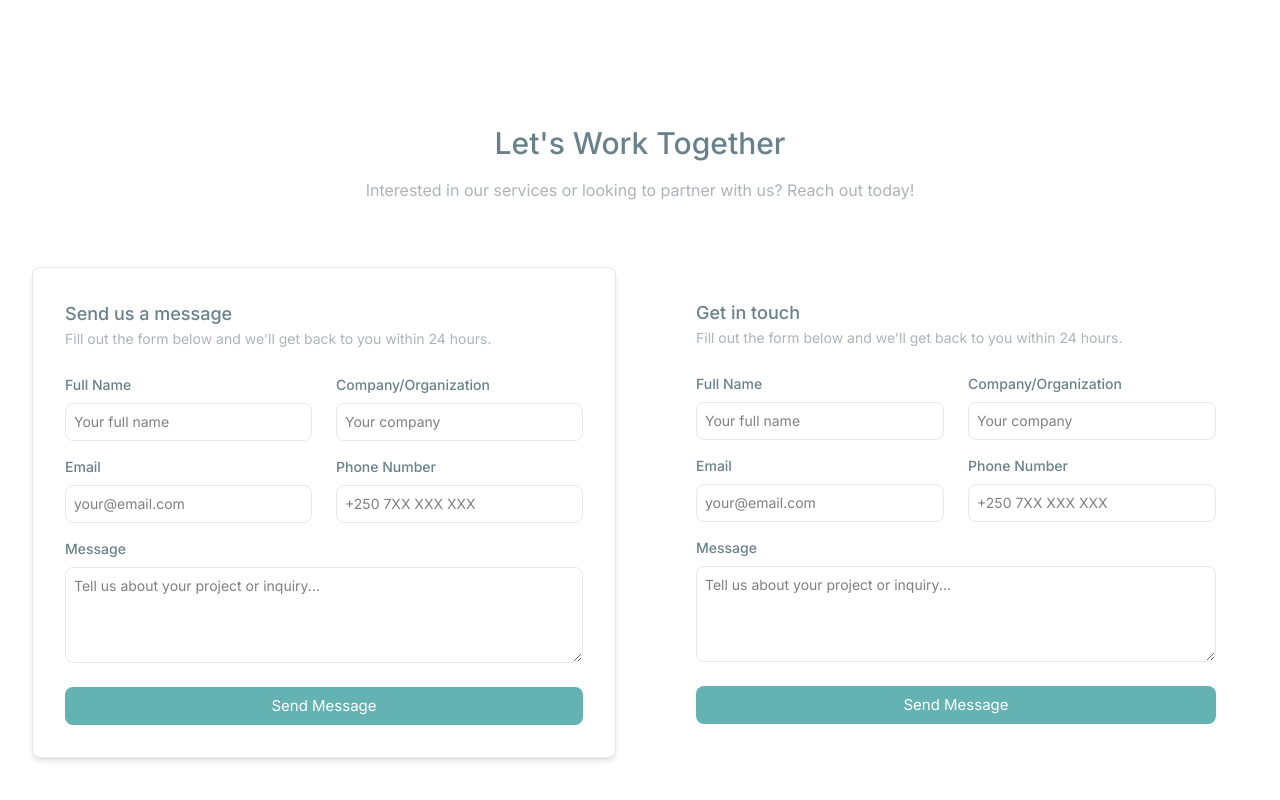
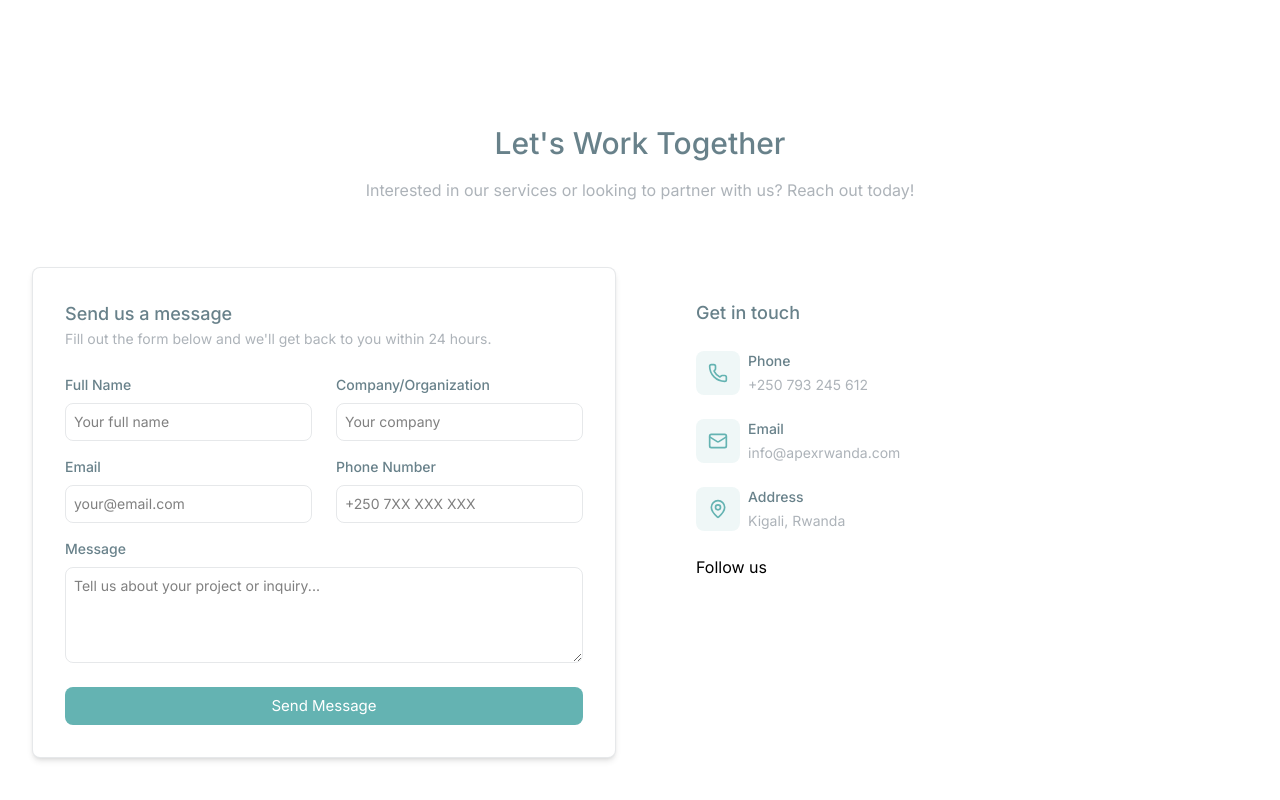
Before and after one commit to DavidMANZI-093/apex, a Next.js app: page / in a window 1280 px wide. Shown: the part 5059-5859 px from the top of the page. Built offline with nearby package versions, Linux system fonts and the light colour scheme.

Commit message:
Auto-commit at 26/06/2025, 09:41:18 for inactivity period...

```diff
--- a/src/components/contact.tsx
+++ b/src/components/contact.tsx
@@ -1,3 +1,4 @@
+import { Mail, MapPin, Phone } from "lucide-react";
 import Button from "./ui/button";
 
 const Contact = () => {
@@ -112,94 +113,45 @@ const Contact = () => {
 
           {/* Social Media */}
           <div className="flex flex-col gap-6 !p-8 !rounded-lg !bg-white">
-            <div className="flex flex-col">
-              <h4 className="!text-lg !font-medium !text-midnight-green/70 mb-6">
+            <h4 className="!text-lg !font-medium !text-midnight-green/70 mb-6">
                 Get in touch
-              </h4>
-              <p className="!text-sm !text-french-grey leading-relaxed">
-                {"Fill out the form below and we'll get back " +
-                  "to you within 24 hours."}
-              </p>
-            </div>
+            </h4>
 
-            <div className="flex flex-col gap-4">
-              <div className="grid sm:grid-cols-2 gap-6">
-                <div className="flex flex-col w-full gap-2">
-                  <label
-                    className="!text-sm !font-medium !text-midnight-green/70"
-                    htmlFor="fullName"
-                  >
-                    Full Name
-                  </label>
-                  <input
-                    className="flex !text-sm !p-2 !rounded-lg !border !border-french-grey/30"
-                    id="fullName"
-                    type="text"
-                    placeholder="Your full name"
-                  />
+            <div className="flex flex-col gap-6">
+              <div className="flex gap-2">
+                <div className="w-11 h-11 bg-verdigris/10 rounded-lg flex items-center justify-center">
+                  <Phone className="w-5 h-5 text-verdigris" />
                 </div>
-                <div className="flex flex-col w-full gap-2">
-                  <label
-                    className="!text-sm !font-medium !text-midnight-green/70"
-                    htmlFor="company"
-                  >
-                    Company/Organization
-                  </label>
-                  <input
-                    className="flex !text-sm !p-2 !rounded-lg !border !border-french-grey/30"
-                    id="company"
-                    type="text"
-                    placeholder="Your company"
-                  />
+                <div className="flex flex-col gap-1">
+                  <p className="!text-sm !font-medium !text-midnight-green/70">Phone</p>
+                  <p className="!text-sm !text-french-grey">+250 793 245 612</p>
                 </div>
               </div>
 
-              <div className="grid sm:grid-cols-2 gap-6">
-                <div className="flex flex-col w-full gap-2">
-                  <label
-                    className="!text-sm !font-medium !text-midnight-green/70"
-                    htmlFor="email"
-                  >
-                    Email
-                  </label>
-                  <input
-                    className="flex !text-sm !p-2 !rounded-lg !border !border-french-grey/30"
-                    id="email"
-                    type="email"
-                    placeholder="your@email.com"
-                  />
+              <div className="flex gap-2">
+                <div className="w-11 h-11 bg-verdigris/10 rounded-lg flex items-center justify-center">
+                  <Mail className="w-5 h-5 text-verdigris" />
                 </div>
-                <div className="flex flex-col gap-2">
-                  <label
-                    className="!text-sm !font-medium !text-midnight-green/70"
-                    htmlFor="phone"
-                  >
-                    Phone Number
-                  </label>
-                  <input
-                    className="flex !text-sm !p-2 !rounded-lg !border !border-french-grey/30"
-                    id="phone"
-                    placeholder="+250 7XX XXX XXX"
-                  />
+                <div className="flex flex-col gap-1">
+                  <p className="!text-sm !font-medium !text-midnight-green/70">Email</p>
+                  <p className="!text-sm !text-french-grey">info@apexrwanda.com</p>
                 </div>
               </div>
 
-              <div className="flex flex-col gap-2">
-                <label
-                  className="!text-sm !font-medium !text-midnight-green/70"
-                  htmlFor="message"
-                >
-                  Message
-                </label>
-                <textarea
-                  className="flex w-full !h-24 !text-sm !p-2 !rounded-lg !border !border-french-grey/30"
-                  id="message"
-                  placeholder="Tell us about your project or inquiry..."
-                  rows={5}
-                />
+              <div className="flex gap-2">
+                <div className="w-11 h-11 bg-verdigris/10 rounded-lg flex items-center justify-center">
+                  <MapPin className="w-5 h-5 text-verdigris" />
+                </div>
+                <div className="flex flex-col gap-1">
+                  <p className="!text-sm !font-medium !text-midnight-green/70">Address</p>
+                  <p className="!text-sm !text-french-grey">Kigali, Rwanda</p>
+                </div>
               </div>
             </div>
-            <Button>Send Message</Button>
+
+            <div>
+              <h5>Follow us</h5>
+            </div>
           </div>
         </div>
       </div>
```
